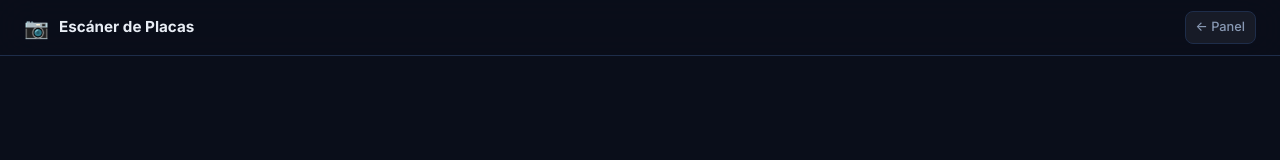
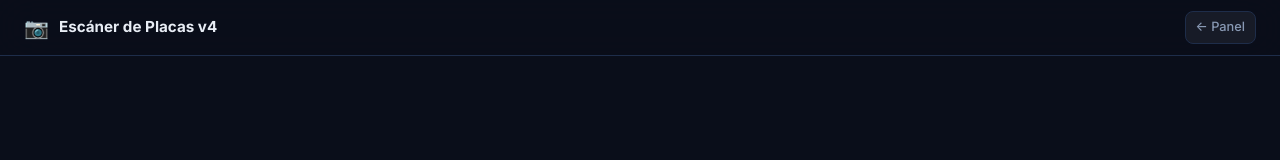
Before and after one commit to edwardfqj/webestacionamiento, a Next.js app in the folder web-app/: page /scan in a window 1280 px wide. Shown: the top 160 px of the page. Built offline with nearby package versions, Linux system fonts and the light colour scheme.

Commit message:
fix: relajar restricciones de resolucion e identificar version de despliegue

```diff
--- a/web-app/src/app/scan/page.tsx
+++ b/web-app/src/app/scan/page.tsx
@@ -111,7 +111,7 @@ export default function ScanPage() {
       }}>
         <div style={{ display: 'flex', alignItems: 'center', gap: 10 }}>
           <span style={{ fontSize: 20 }}>📷</span>
-          <span style={{ fontWeight: 700, fontSize: '0.95rem' }}>Escáner de Placas</span>
+          <span style={{ fontWeight: 700, fontSize: '0.95rem' }}>Escáner de Placas v4</span>
         </div>
         <Link href="/" className="btn btn-secondary btn-sm">← Panel</Link>
       </div>
```
